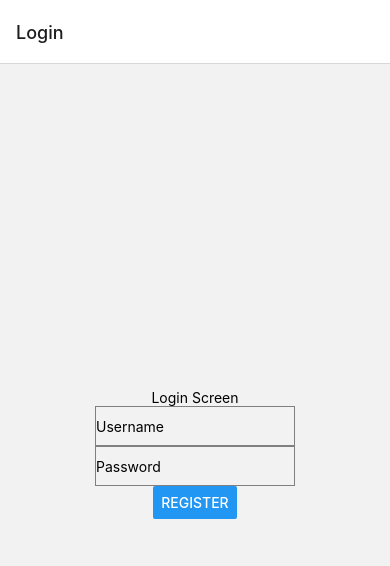
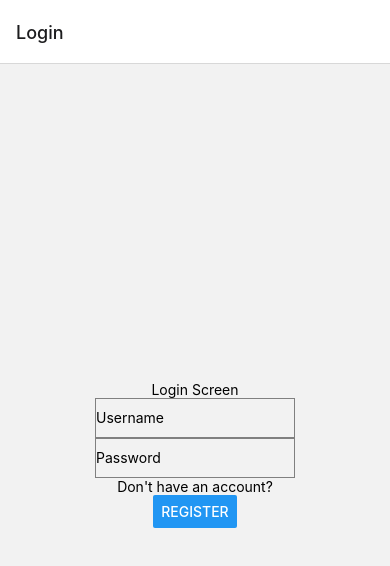
Before and after one commit to ronaldokwan/Social-Media-Mobile, a React Native app in the folder react-native/: screen /Login in a window 390 px wide. Shown: the top 566 px of the page. Built offline with nearby package versions, Linux system fonts and the light colour scheme.

Commit message:
Add "Don't have an account?" text

```diff
--- a/react-native/screens/Login.js
+++ b/react-native/screens/Login.js
@@ -58,6 +58,7 @@ export default function Login({ navigation }) {
         disabled={loading}
         loading={loading}
       /> */}
+      <Text>Don't have an account?</Text>
       <Button
         title="Register"
         onPress={() => {
```
